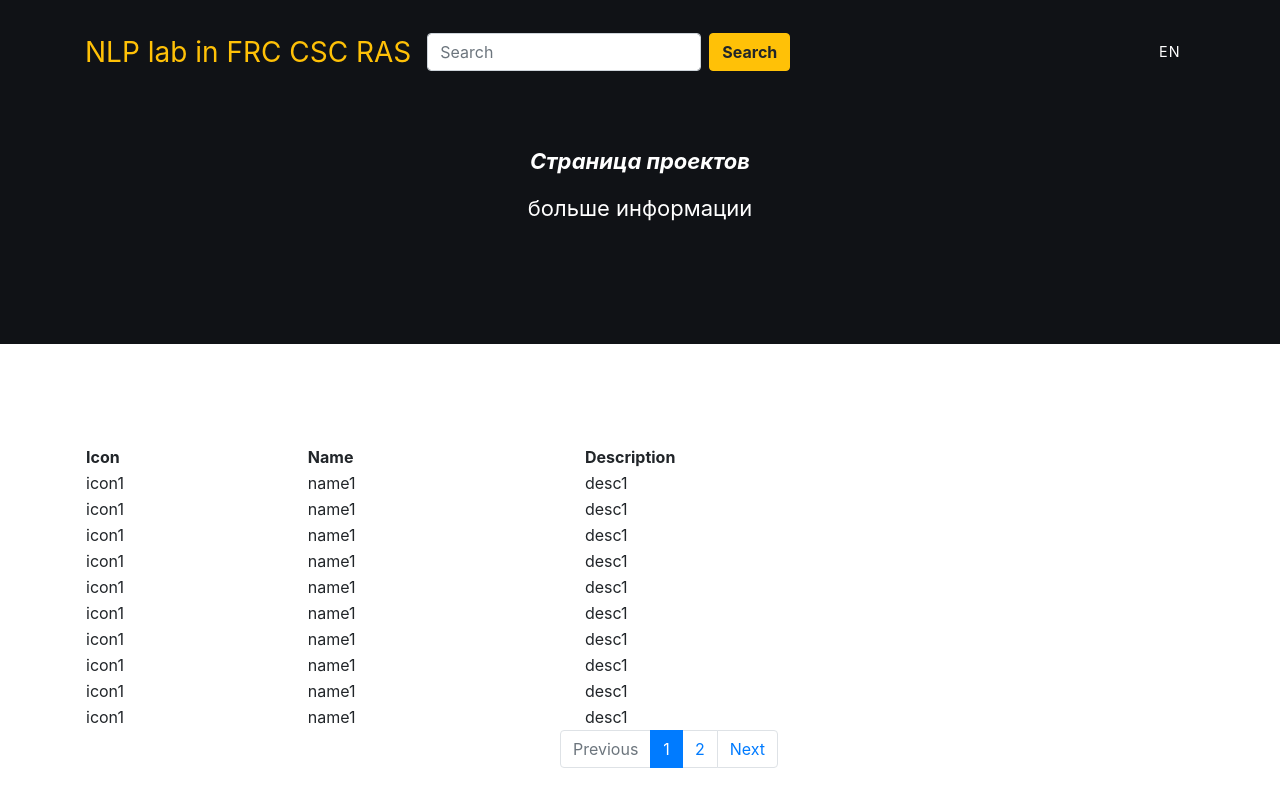
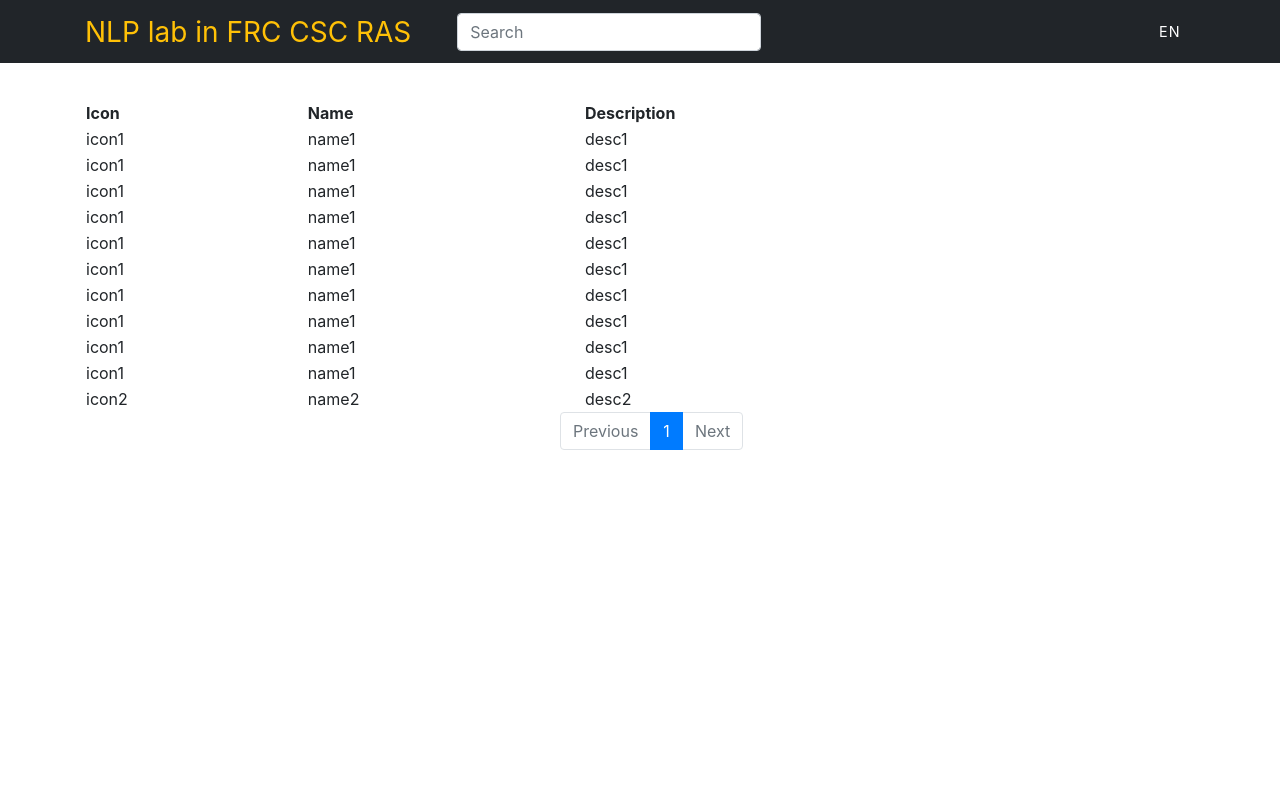
Before and after one commit to randomunrandom/nlp-isa, a website: page site/ru/projects.html in a window 1280 px wide. Shown: the top 806 px of the page. Drawn offline with nearby package versions, Linux system fonts and the light colour scheme.

Commit message:
added search bar

```diff
--- /dev/null
+++ b/site/css/projects.css
@@ -0,0 +1,11 @@
+#mainNav {
+    background-color: #212529;
+    color: #FFFFFF;
+}
+
+@media (min-width: 980px) {
+    #mainNav {
+        padding-top: 5px;
+        padding-bottom: 5px;
+    }
+}
--- a/site/js/projects.js
+++ b/site/js/projects.js
@@ -2,17 +2,19 @@
   "use strict"; // Start of use strict
 
   let data_list = [];
+  let table;
   $.getJSON( "../assets/data/projects.json", function(data_dict) {
     Object.keys(data_dict["data"]).forEach(function(key) {
       let new_dict = data_dict['data'][key];
       new_dict['id'] = key;
       data_list.push(new_dict);
     } );
-    $('#main_table').DataTable( {
+    table = $('#main_table').DataTable( {
       dom:
         "<'row' <'col-sm-11'tr> >" +
         "<'row'<'col-sm-12 col-md-5'><'col-sm-12 col-md-7'p>>",
       data: data_list,
+      pageLength: 50,
       columns: [
         {"data": "icon"},
         {"data": "name"},
@@ -21,4 +23,8 @@
     } );
   } );
 
+  $('#search').on( 'keyup', function () {
+    table.search( this.value ).draw();
+  } );
+
 })(jQuery); // End of use strict
--- a/site/ru/projects.html
+++ b/site/ru/projects.html
@@ -9,6 +9,7 @@
   <link href="../node_modules/bootstrap/dist/css/bootstrap.min.css" rel="stylesheet">
   <!-- Custom stylesheet -->
   <link href="../css/style.css" rel="stylesheet">
+  <link href="../css/projects.css" rel="stylesheet">
   <!-- <link rel="icon" href="../assets/icons/main_icon.png"> -->
   <title>NLP lab in FRC CSC RAS</title>
 </head>
@@ -25,27 +26,27 @@
           Меню <span class="navbar-toggler-icon align-top"></span>
         </span>
       </button>
-      <div class="collapse navbar-collapse" id="navbarResponsive">
-        <form class="form-inline my-2 my-lg-0">
-          <input class="form-control mr-sm-2" type="search" placeholder="Search" aria-label="Search">
-          <button class="btn btn-warning my-2 my-sm-0" type="submit">Search</button>
-        </form>
+      <div class="collapse navbar-collapse raw" id="navbarResponsive">
+        <div class="col-sm"></div>
+        <input id="search" class="form-control " type="search" placeholder="Search" aria-label="Search">
+        <div class="col-md-6"></div>
         <ul class="navbar-nav text-uppercase ml-auto">
           <!--<li class="nav-item"><a class="nav-link js-scroll-trigger"></a></li>-->
           <li class="nav-item"><a class="nav-link js-scroll-trigger" href="../en/projects.html">EN</a></li>
         </ul>
       </div>
     </div>
-  </nav><!-- Header and About -->
-  <header class="head" id="about">
-    <div class="container">
-      <div class="intro-text">
-        <div class="intro-lead-in font-weight-bold">Страница проектов</div>
-        <div class="intro-detailed">больше информации
-        </div>
-      </div>
-    </div>
-  </header>
+  </nav>
+  <!-- Header and About -->
+  <!--<header class="head" id="about">-->
+    <!--<div class="container">-->
+      <!--<div class="intro-text">-->
+        <!--<div class="intro-lead-in font-weight-bold">Страница проектов</div>-->
+        <!--<div class="intro-detailed">больше информации-->
+        <!--</div>-->
+      <!--</div>-->
+    <!--</div>-->
+  <!--</header>-->
   <!-- Projects -->
   <section id="projects">
     <div class="container">
```
Also changed, not shown: site/css/style.css (line endings or trailing spaces).
